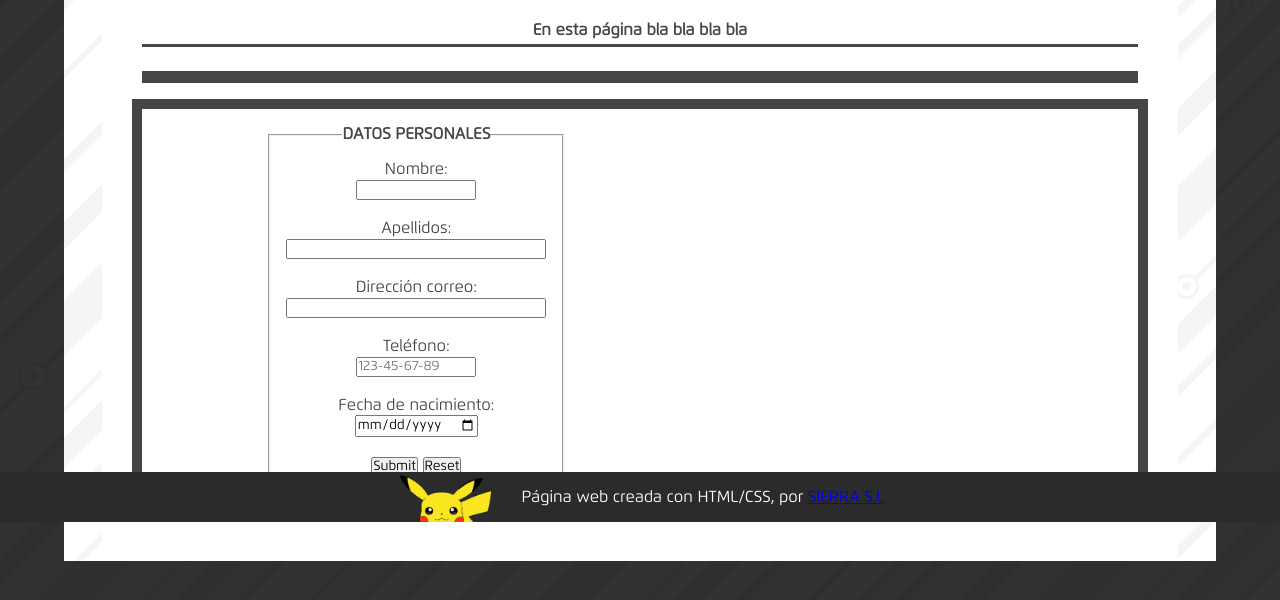
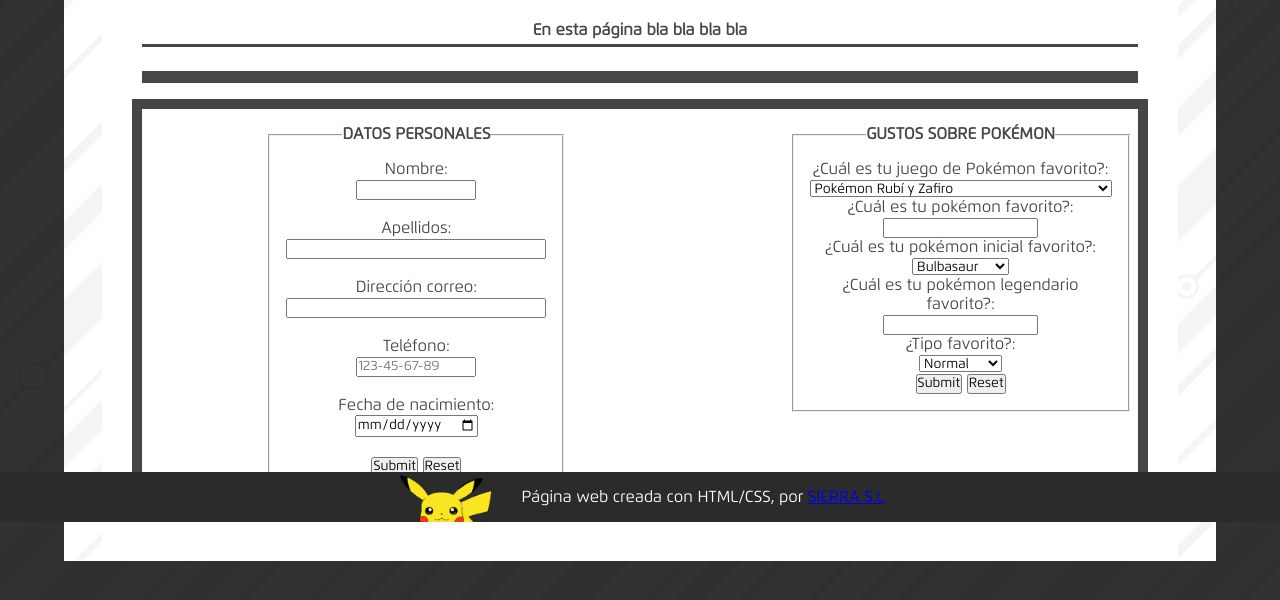
Before and after one commit to ASieSer/LLMMPaginaWeb, a plain HTML site: page Formularios.html in a window 1280 px wide. Shown: the part 278-878 px from the top of the page. Drawn offline with Linux system fonts and the light colour scheme.

Commit message:
Añado segundo formulario

```diff
--- a/Formularios.html
+++ b/Formularios.html
@@ -59,6 +59,8 @@
 
             <div class="contenidoGeneral">
                 <div id="formularios">
+
+                <!-- -------------------- FORMULARIOS DEL LADO IZQUIERDO -------------------- -->
                 <div id="formulariosIzquierda">
                     <form id="datospersonales">
                         <fieldset id="fieldDatosPersonales">
@@ -85,8 +87,100 @@
                         </fieldset>
                     </form>
                 </div>
+                <!-- -------------------- FORMULARIOS DEL LADO DERECHO -------------------- -->
                 <div id="formulariosDerecha">
+                    <form id="gustosPokemon">
+                        <fieldset id="fieldGustosPokemon">
+                            <legend><b>GUSTOS SOBRE POKÉMON</b></legend>
 
+                            <label for="formJuegoFav">¿Cuál es tu juego de Pokémon favorito?: </label><br>
+                            <select id="seleccionJuegoPokemon" name="seleccionJuegoPokemon" size="1">
+                                <option value="RubiZafiro">Pokémon Rubí y Zafiro</option>
+                                <option value="VerdeHojaRojoFuego">Pokémon Verde Hoja/Rojo Fuego</option>
+                                <option value="Esmeralda">Pokémon Esmeralda</option>
+                                <option value="DiamantePerla">Pokémon Diamante/Perla</option>
+                                <option value="Platino">Pokémon Platino</option>
+                                <option value="OroPlata">Pokémon Oro/Plata</option>
+                                <option value="NegraBlanca">Pokémon Negra/Blanca</option>
+                                <option value="NegraBlanca2">Pokémon Negra 2/Blanca 2</option>
+                                <option value="PokemonXY">Pokémon X/Y</option>
+                                <option value="RubiOmegaZafiroAlfa">Pokémon Rubí Omega/Zafiro Alfa</option>
+                                <option value="PokemonGO">Pokémon GO</option>
+                                <option value="SolYLuna">Pokémon Sol/Luna</option>
+                                <option value="UltraSolLuna">Pokémon UltraSol/UltraLuna</option>
+                                <option value="EspadaEscudo">Pokémon Espada/Escudo</option>
+                                <option value="DiamantePerlaRemake">Pokémon Diamante Brillante/Perla Reluciente</option>
+                                <option value="LeyendasArceus">Pokémon Leyendas Arceus</option>
+                                <option value="EscarlataPurpura">Pokémon Escarlata/Púrpura</option>
+                            </select><br>
+
+                            <label for="formPokemonFav">¿Cuál es tu pokémon favorito?: </label><br>
+                            <input type="text" id="pokemonFav" name="pokemonFav"> <br>
+
+                            <label for="formInicialFav">¿Cuál es tu pokémon inicial favorito?: </label><br>
+                            <select id="inicialFav" name="inicialFav" size="1">
+                                <option value="Bulbasaur">Bulbasaur</option>
+                                <option value="Charmander">Charmander</option>
+                                <option value="Squirtle">Squirtle</option>
+                                <option value="Pikachu">Pikachu</option>
+                                <option value="Chikorita">Chikorita</option>
+                                <option value="Cyndaquill">Cyndaquill</option>
+                                <option value="Totodile">Totodile</option>
+                                <option value="Treecko">Treecko</option>
+                                <option value="Torchic">Torchic</option>
+                                <option value="Mudkip">Mudkip</option>
+                                <option value="Turtwig">Turtwig</option>
+                                <option value="Chimchar">Chimchar</option>
+                                <option value="Piplup">Piplup</option>
+                                <option value="Snivy">Snivy</option>
+                                <option value="Tepig">Tepig</option>
+                                <option value="Oshawott">Oshawott</option>
+                                <option value="Chespin">Chespin</option>
+                                <option value="Fennekin">Fennekin</option>
+                                <option value="Froakie">Froakie</option>
+                                <option value="Rowlet">Rowlet</option>
+                                <option value="Litten">Litten</option>
+                                <option value="Popplio">Popplio</option>
+                                <option value="Grookey">Grookey</option>
+                                <option value="Scorbunny">Scorbunny</option>
+                                <option value="Sobble">Sobble</option>
+                                <option value="Sprigatito">Sprigatito</option>
+                                <option value="Fuecoco">Fuecoco</option>
+                                <option value="Quaxly">Quaxly</option>
+                            </select><br>
+
+                            <label for="formLegendarioFav">¿Cuál es tu pokémon legendario favorito?: </label><br>
+                            <input type="text" id="legendarioFav" name="legendarioFav"><br>
+
+                            <label for="formTipoFav">¿Tipo favorito?: </label><br>
+                            <select id="tipoFav" name="tipoFav">
+                                <option value="Normal">Normal</option>
+                                <option value="Lucha">Lucha</option>
+                                <option value="Volador">Volador</option>
+                                <option value="Veneno">Veneno</option>
+                                <option value="Tierra">Tierra</option>
+                                <option value="Roca">Roca</option>
+                                <option value="Bicho">Bicho</option>
+                                <option value="Fantasma">Fantasma</option>
+                                <option value="Acero">Acero</option>
+                                <option value="Fuego">Fuego</option>
+                                <option value="Agua">Agua</option>
+                                <option value="Planta">Planta</option>
+                                <option value="Eléctrico">Eléctrico</option>
+                                <option value="Psíquico">Psíquico</option>
+                                <option value="Hielo">Hielo</option>
+                                <option value="Dragón">Dragón</option>
+                                <option value="Siniestro">Siniestro</option>
+                                <option value="Hada">Hada</option>
+                            </select><br>
+
+                            <div>
+                                <input type="submit" id="enviarDatosPersonales">
+                                <input type="reset" id="restablecer">
+                            </div>
+
+                        </fieldset>
+                        </form>
                 </div>
                 </div>
             </div>
@@ -98,33 +192,3 @@
     <p id="textofooter">Página web creada con HTML/CSS, por <a href="./sobrenosotros.html">SIERRA S.L</a></p>
 </footer>
 </html>
-
-
-<!--
-
-    <form>
-                    <fieldset>
-                        <legend><b>DATOS PERSONALES</b></legend>
-                            <label for="name">Nombre:</label>
-                            <input type="text" id="name" name="name" size="15" maxlength="15" required><br>
-
-                            <label for="surname">Apellidos: </label>
-                            <input type="text" id="surname" name="surname" size="35" maxlength="35" required><br>
-
-                            <label for="mail">Dirección correo:</label>
-                            <input type="email" id="mail" name="mail" size="35" required><br>
-
-                            <label for="tlf">Teléfono:</label>
-                            <input type="tel" id="numero" name="numero" size="15" maxlength="12" placeholder="123-45-67-89" pattern="[0-9]{3}-[0-9]{2}-[0-9]{2}-[0-9]{2}" required><br>
-
-                            <label>Fecha de nacimiento:</label>
-                            <input type="date" id="nac" name="nac" max="0000-00-00"><br>
-
-                        <div>
-                            <input type="submit" id="enviarDatosPersonales">
-                            <input type="reset" id="restablecer">
-                        </div>
-                    </fieldset>
-                </form>
-
--->
--- a/css/style.css
+++ b/css/style.css
@@ -470,6 +470,15 @@
     margin-left: 2vw;
 }
 
+#gustosPokemon {
+    width: 50%;
+}
+
+#fieldGustosPokemon {
+    padding: 2vh;
+}
+
+
 /* ------------------------------ FUENTES ------------------------------ */
 @font-face {
     font-family: 'Flexo-Regular';
```
